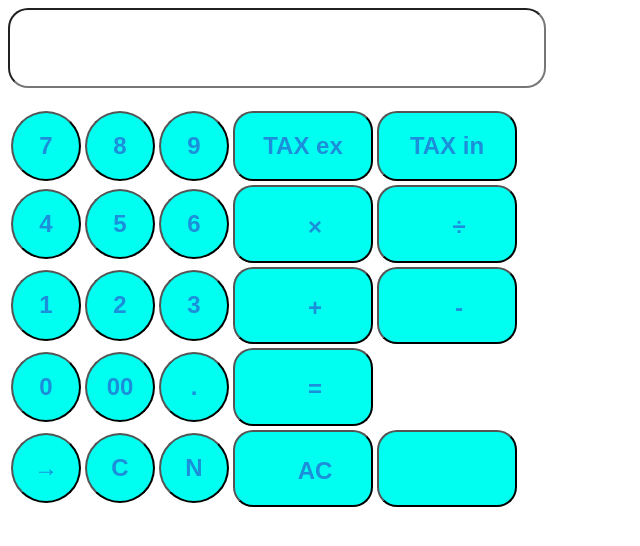
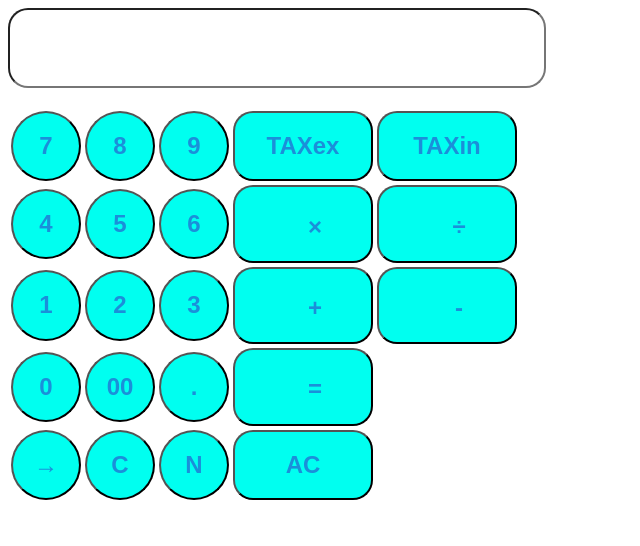
Before and after one commit to natural2022adad/calculator, a plain HTML site: page calculator55_3.html in a window 1280 px wide. Shown: the whole page, without its empty margins (0-640 px from the left). Drawn offline with Linux system fonts and the light colour scheme.

Commit message:
Add files via upload

```diff
--- a/calculator55_3.html
+++ b/calculator55_3.html
@@ -2,21 +2,22 @@
 <html lang="ja">
     <head>
         <meta charset="utf-8">
+        <meta name="viewport" content="width=device-width, initial-scale=1" />
         <title>Calculator</title> <!- コメント>
         <link rel="stylesheet" href="style3.css">
         <script src="calculator55_3.js"></script>
         <script src="calculator_num_3.js"></script>
     </head>
     <body>
-      <input id="win" type = "number"  >
+      <input id="win" type = "text"  >
       <br><br>
       <table>
         <tr>
             <td><button class="cp_btn" onclick="cal1.greet.call(cal7);">7</button></td>
             <td><button class="cp_btn" onclick="cal1.greet.call(cal8);">8</button></td>
             <td><button class="cp_btn" onclick="cal1.greet.call(cal9);">9</button></td>
-            <td><button class="cp_btn2" onclick="calntaxex.greet();">TAX ex</button></td>
-            <td><button class="cp_btn2" onclick="calntaxin.greet();">TAX in</button></td>
+            <td><button id="tax" class="cp_btn2" onclick="calntaxex.greet();">TAXex</button></td>
+            <td><button id="tax" class="cp_btn2" onclick="calntaxin.greet();">TAXin</button></td>
           </tr>
           <tr>
             <td><button class="cp_btn" onclick="cal1.greet.call(cal4);">4</button></td>
@@ -43,8 +44,8 @@
             <td><button class="cp_btn" onclick="calback.greet();">→</button></td>
             <td><button class="cp_btn" onclick="calclear.greet();">C</button></td>
             <td><button class="cp_btn" onclick="calnow.greet();">N</button></td>
-            <td><button class="cp_btn2" onclick="ac();">　AC　</button></td>
-            <td><button class="cp_btn2" onclick="">　　</button></td>
+            <td><button class="cp_btn2" onclick="ac();">AC</button></td>
+
           </tr>
     </body>
 </html>
```
